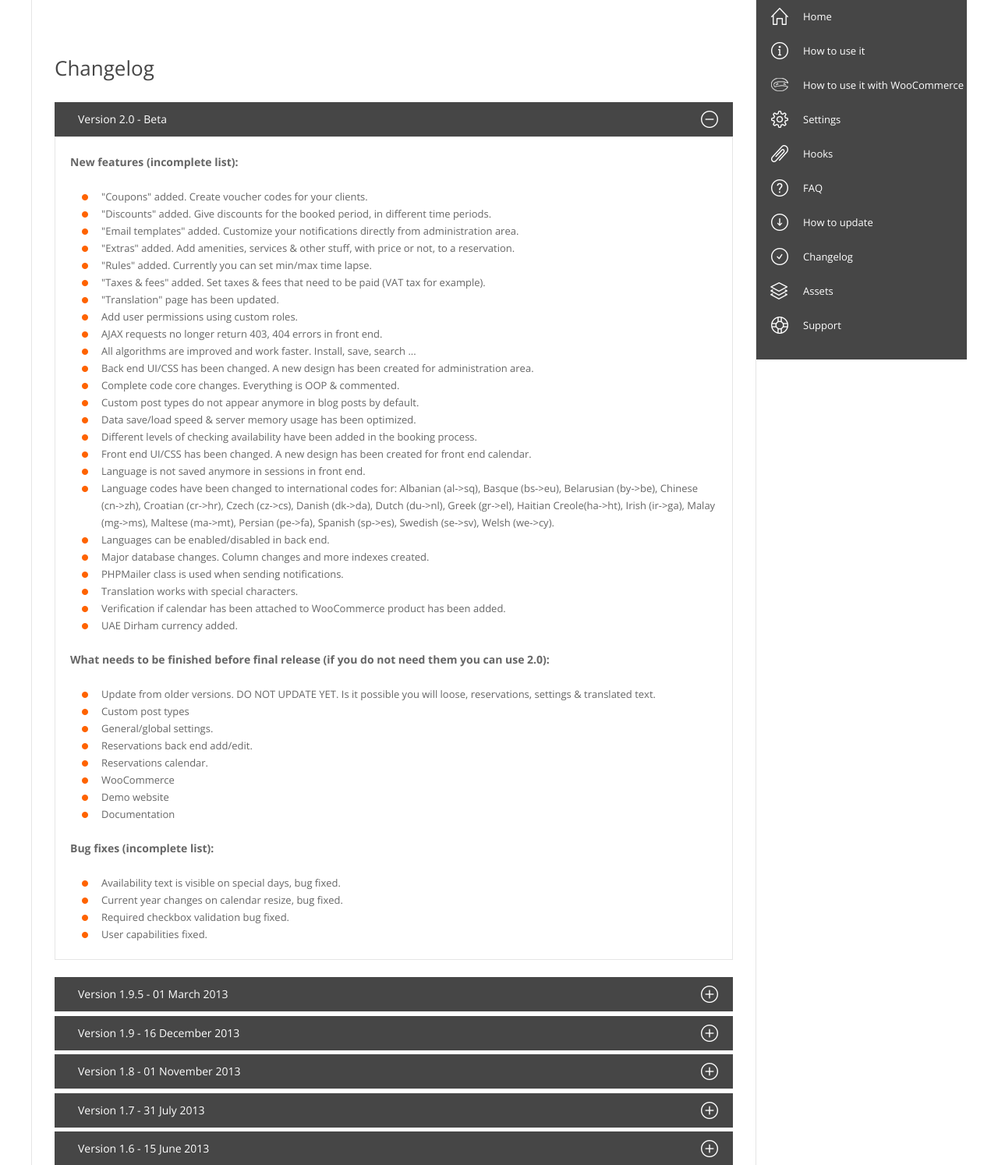
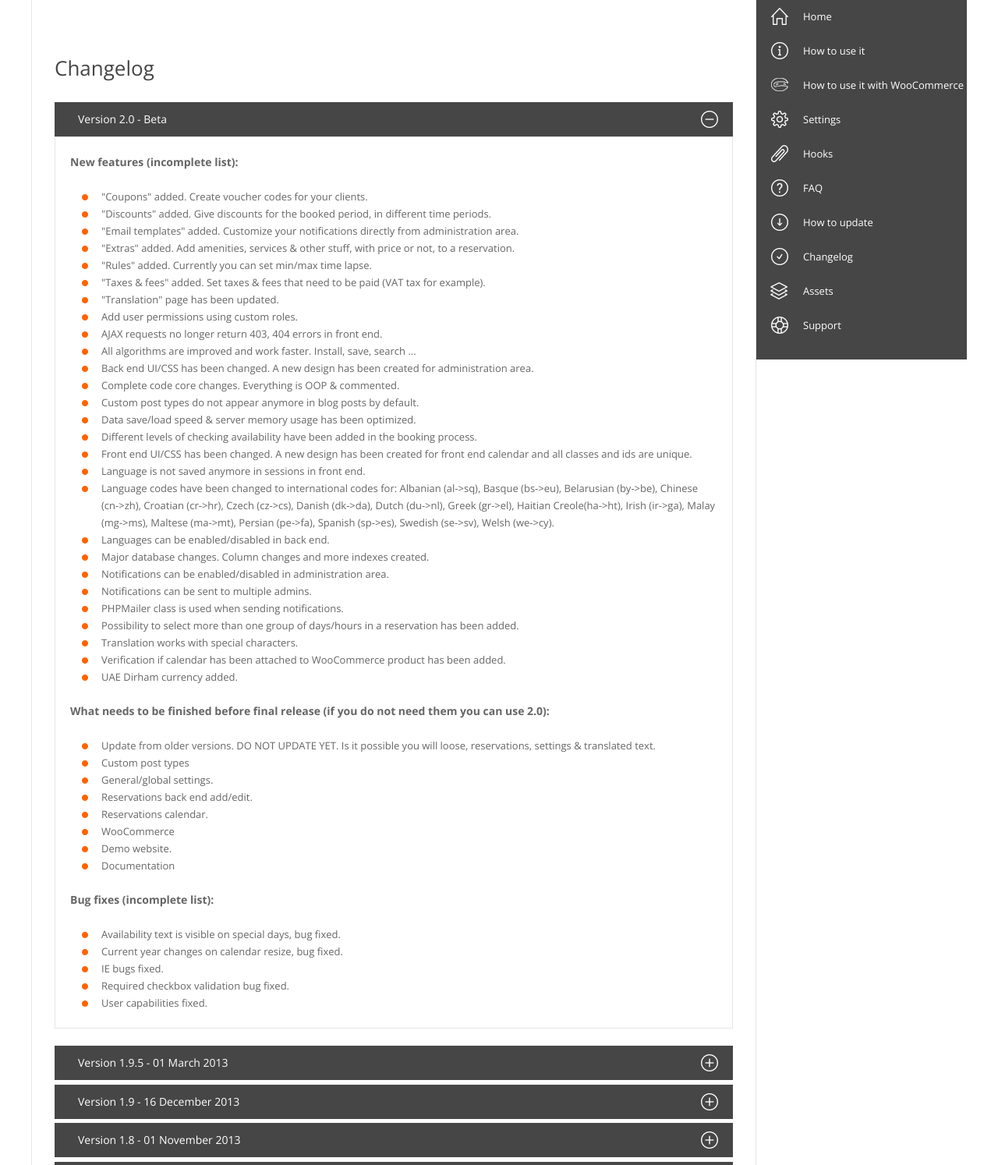
Before and after one commit to GeGeek/envato-help, a PHP site: page /booking-system-wordpress-plugin/index.php?page=1 in a window 1280 px wide. Shown: the part 133-1627 px from the top of the page at 78% size. Run offline with PHP 8.4, Linux system fonts and the light colour scheme; some libraries are stand-ins or nearby versions.

Commit message:
v1.0 - b1.2

```diff
--- a/booking-system-wordpress-plugin/page-changelog.php
+++ b/booking-system-wordpress-plugin/page-changelog.php
@@ -23,12 +23,15 @@
                                 <li>Custom post types do not appear anymore in blog posts by default.</li>
                                 <li>Data save/load speed & server memory usage has been optimized.</li>
                                 <li>Different levels of checking availability have been added in the booking process.</li>
-                                <li>Front end UI/CSS has been changed. A new design has been created for front end calendar.</li>
+                                <li>Front end UI/CSS has been changed. A new design has been created for front end calendar and all classes and ids are unique.</li>
                                 <li>Language is not saved anymore in sessions in front end.</li>
                                 <li>Language codes have been changed to international codes for: Albanian (al->sq), Basque (bs->eu), Belarusian (by->be), Chinese (cn->zh), Croatian (cr->hr), Czech (cz->cs), Danish (dk->da), Dutch (du->nl), Greek (gr->el), Haitian Creole(ha->ht), Irish (ir->ga), Malay (mg->ms), Maltese (ma->mt), Persian (pe->fa), Spanish (sp->es), Swedish (se->sv), Welsh (we->cy).</li>
                                 <li>Languages can be enabled/disabled in back end.</li>
                                 <li>Major database changes. Column changes and more indexes created.</li>
+                                <li>Notifications can be enabled/disabled in administration area.</li>
+                                <li>Notifications can be sent to multiple admins.</li>
                                 <li>PHPMailer class is used when sending notifications.</li>
+                                <li>Possibility to select more than one group of days/hours in a reservation has been added.</li>
                                 <li>Translation works with special characters.</li>
                                 <li>Verification if calendar has been attached to WooCommerce product has been added.</li>
                                 <li>UAE Dirham currency added.</li>
@@ -42,7 +45,7 @@
                                 <li>Reservations back end add/edit.</li>
                                 <li>Reservations calendar.</li>
                                 <li>WooCommerce</li>
-                                <li>Demo website</li>
+                                <li>Demo website.</li>
                                 <li>Documentation</li>
                             </ul>
 
@@ -50,6 +53,7 @@
                             <ul>
                                 <li>Availability text is visible on special days, bug fixed.</li>
                                 <li>Current year changes on calendar resize, bug fixed.</li>
+                                <li>IE bugs fixed.</li>
                                 <li>Required checkbox validation bug fixed.</li>
                                 <li>User capabilities fixed.</li>
                             </ul>
```
